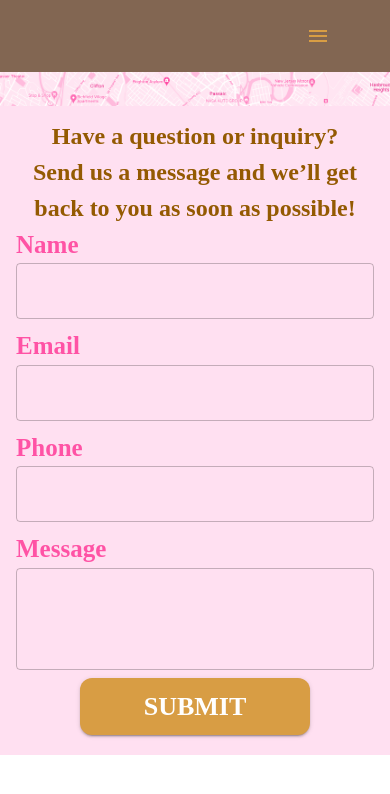
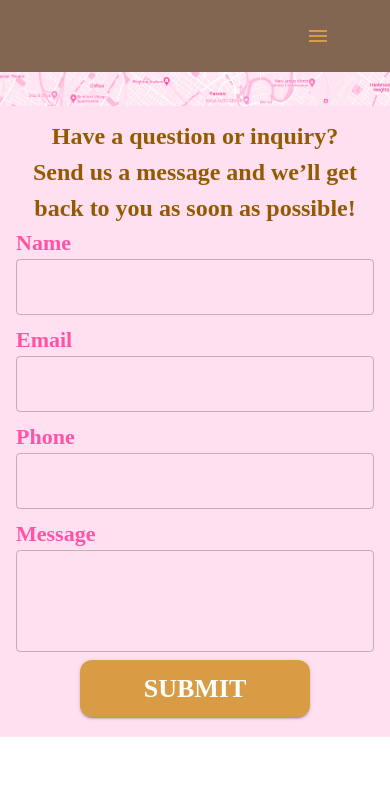
Before and after one commit to AlfredoMora06/ems_fruit_arrangements, a React (Create React App) app: page /0/contact in a window 390 px wide. Shown: the top 794 px of the page. Built offline with nearby package versions, Linux system fonts and the light colour scheme; a web font is replaced by a local one.

Commit message:
adding mobile fixes small (#10)
Co-authored-by: Alfredo Morales <alfredomorales@Alfredos-MacBook-Pro.local>

```diff
--- a/src/App.css
+++ b/src/App.css
@@ -36,3 +36,45 @@
     transform: rotate(360deg);
   }
 }
+
+.fade-in-bottom {
+	-webkit-animation: fade-in-bottom 0.6s cubic-bezier(0.390, 0.575, 0.565, 1.000) both;
+	        animation: fade-in-bottom 0.6s cubic-bezier(0.390, 0.575, 0.565, 1.000) both;
+}
+
+/* ----------------------------------------------
+ * Generated by Animista on 2024-2-1 16:43:3
+ * Licensed under FreeBSD License.
+ * See http://animista.net/license for more info.
+ * w: http://animista.net, t: @cssanimista
+ * ---------------------------------------------- */
+
+/**
+ * ----------------------------------------
+ * animation fade-in-bottom
+ * ----------------------------------------
+ */
+ @-webkit-keyframes fade-in-bottom {
+  0% {
+    -webkit-transform: translateY(50px);
+            transform: translateY(50px);
+    opacity: 0;
+  }
+  100% {
+    -webkit-transform: translateY(0);
+            transform: translateY(0);
+    opacity: 1;
+  }
+}
+@keyframes fade-in-bottom {
+  0% {
+    -webkit-transform: translateY(50px);
+            transform: translateY(50px);
+    opacity: 0;
+  }
+  100% {
+    -webkit-transform: translateY(0);
+            transform: translateY(0);
+    opacity: 1;
+  }
+}
--- a/src/components/ReviewCard.tsx
+++ b/src/components/ReviewCard.tsx
@@ -4,8 +4,8 @@ import StarIcon from '@mui/icons-material/Star'
 
 export default function ReviewCard({review}:{review: string}):JSX.Element {
   return (
-    <Grid item xs={12} md={4} display={'flex'} mb={5}>
-      <Paper sx={{backgroundColor: '#FFE8F5', border: 'solid', borderRadius: 5, height: '100%', p: 2}} >
+    <Grid item xs={12} md={4} display={'flex'} mb={4}>
+      <Paper sx={{backgroundColor: '#FFE8F5', border: 'solid', borderRadius: 5, height: '95%', p: 2}} >
         <Grid item xs={12} container justifyContent={'center'} mb={2}>
           <StarIcon sx={{color: '#FD20A5'}}/>
           <StarIcon sx={{color: '#FD20A5'}}/>
--- a/src/components/forms/ContactUsForm.tsx
+++ b/src/components/forms/ContactUsForm.tsx
@@ -3,13 +3,15 @@ import { Formik, Form } from "formik"
 import * as Yup from "yup"
 import TextField from "../Fields/TextField"
 import TextArea from "../Fields/TextArea"
+import '../../App.css'
+
 
 
 export default function ContactUsForm():JSX.Element {
-  const typographyStyle = {color: "#FF53A5", fontSize: 25, fontWeight: 700}
+  const typographyStyle = {color: "#FF53A5", fontSize: 22, fontWeight: 700}
 
   return (
-    <Container>
+    <Container className="fade-in-bottom">
       <Grid container pt={1}>
         <Grid item xs={12}>
           <Typography align="center" fontSize={24} fontWeight={700} sx={{color: "#945A02"}}>
--- a/src/views/About.tsx
+++ b/src/views/About.tsx
@@ -8,10 +8,12 @@ import Navbar from "../components/Navbar"
 import SpinBerries from "../assets/SpinBerries.png"
 //@ts-ignore
 import Ellipse from "../assets/Ellipse.png"
+import '../App.css'
+
 
 const useStyles = makeStyles<Theme>(() => ({
   rotateIcon: {
-    animation: "$spin 25s linear infinite"
+    animation: "$spin 25s linear infinite",
   },
   "@keyframes spin": {
     "0%": {
@@ -39,14 +41,15 @@ export default function About():JSX.Element {
       >
         <Navbar />
         <Container>
-          <Grid container pt={10}>
+          <Grid container pt={isMobile ? 0 : 10} className="fade-in-bottom">
             <Grid item xs={12} md={6} pb={5}>
               <div
                 style={{
                   backgroundImage: `url(${Ellipse})`,
                   backgroundSize: isMobile ? '55%' : 'auto',
                   backgroundRepeat: 'no-repeat',
-                  backgroundPosition: 'center'
+                  backgroundPosition: 'center',
+                  overflow: 'hidden'
                 }}
               >
                 <img className={classes.rotateIcon} width="100%" src={SpinBerries} alt="SpinBerries" />
--- a/src/views/Contact.tsx
+++ b/src/views/Contact.tsx
@@ -3,6 +3,7 @@ import Navbar from "../components/Navbar"
 //@ts-ignore
 import Map from "../assets/Map.png"
 import ContactUsForm from "../components/forms/ContactUsForm"
+
 
 export default function Contact():JSX.Element {
   return (
@@ -15,7 +16,7 @@ export default function Contact():JSX.Element {
       >
         <Navbar />
         <img width="100%" src={Map} alt="Map" style={{maxHeight: '13vh', objectFit: 'cover'}}/>
-        <ContactUsForm />
+        <ContactUsForm/>
       </div>
     </>
   )
--- a/src/views/Home.tsx
+++ b/src/views/Home.tsx
@@ -22,7 +22,7 @@ export default function Home():JSX.Element {
         <Navbar />
         <div
           style={{
-            minHeight: "100vh",
+            minHeight: "87vh",
             backgroundImage: `url(${Berries})`,
             backgroundSize: 'cover',
             backgroundPosition: isMobile ? 'right 28% bottom 50%' : 'center'
@@ -37,7 +37,7 @@ export default function Home():JSX.Element {
                     sx={{color: "#D89D44"}}
                     align="center"
                     fontWeight={700}
-                    fontSize={isMobile ? 50 : 90}
+                    fontSize={isMobile ? 45 : 90}
                   >
                     EMS FRUIT ARRANGEMENTS
                   </Typography>
--- a/src/views/Reviews.tsx
+++ b/src/views/Reviews.tsx
@@ -1,6 +1,8 @@
 import { Container, Grid } from "@mui/material"
+
 import Navbar from "../components/Navbar"
 import ReviewCard from "../components/ReviewCard"
+import '../App.css'
 
 
 const reviews: string[] = [
@@ -24,7 +26,7 @@ export default function Reviews():JSX.Element {
       >
         <Navbar />
 
-        <Container sx={{pt: 10}}>
+        <Container sx={{pt: 6}} className="fade-in-bottom">
           <Grid container spacing={3}>
             { reviews.map((review) => {
               return (
```
